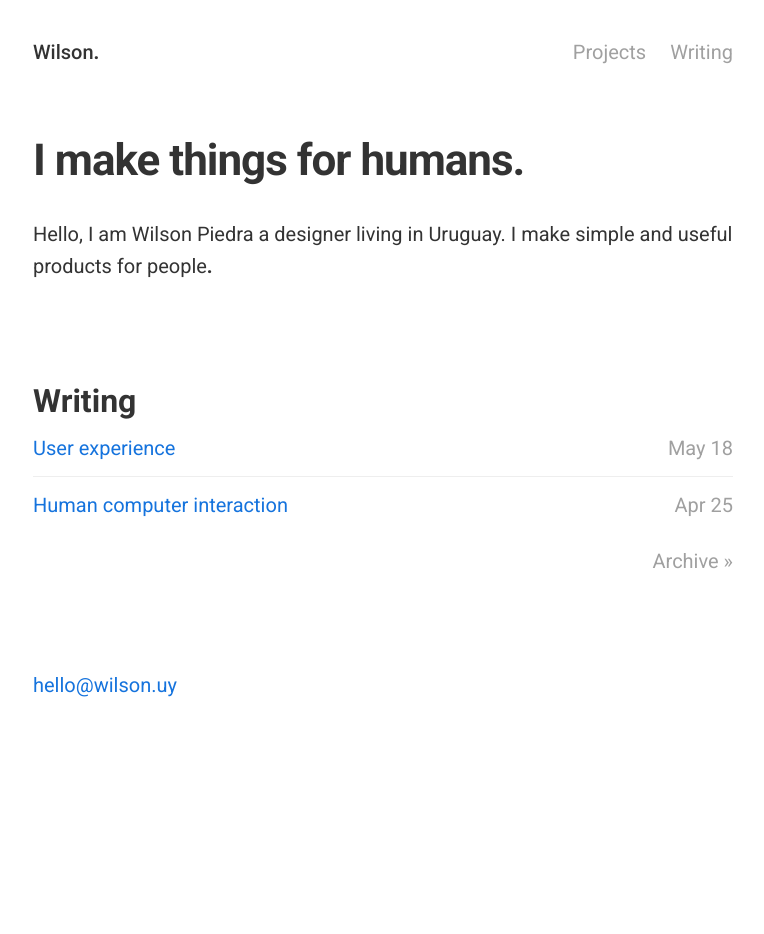
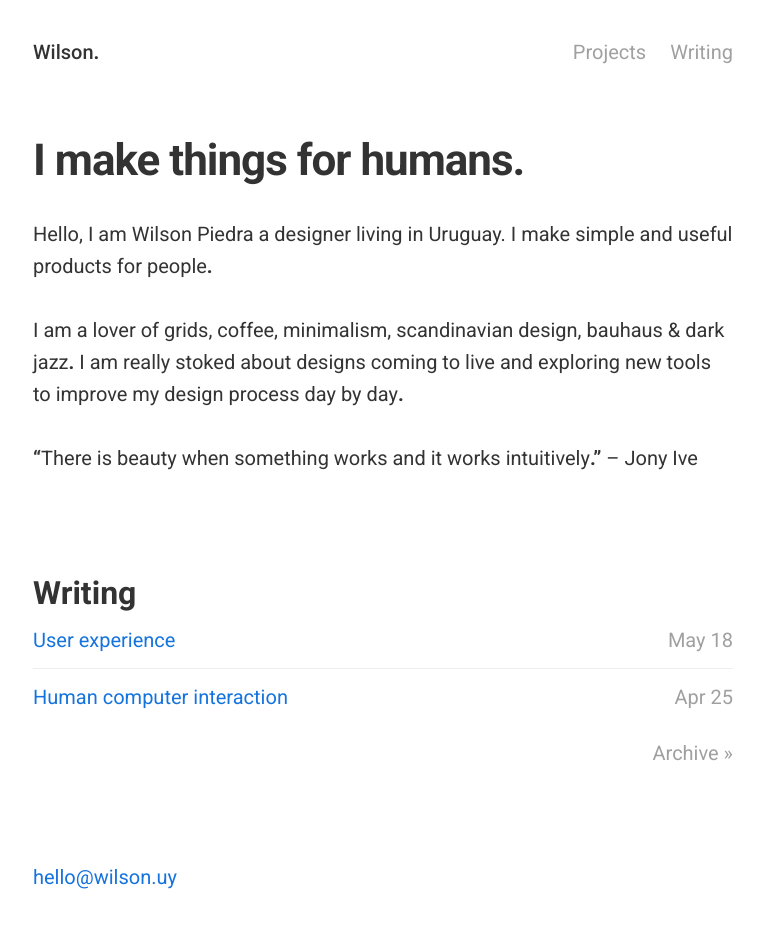
Before and after one commit to wilsonpiedra/wilsonpiedra.github.io, a Jekyll site: the page built from index2.html, in a window 1280 px wide. Shown: the whole page, without its empty margins (257-1021 px from the left). Built offline with Jekyll 4.4.1, drawn with Linux system fonts in a browser that asks for light colours; before the commit the page ends 900 px from its top, so only the background shows below that.

Commit message:
Create index2.html

```diff
--- a/index2.html
+++ b/index2.html
@@ -4,6 +4,8 @@ layout: default
 
 <h1>I make things for humans.</h1>
 <p>Hello, I am Wilson Piedra a designer living in Uruguay. I make simple and useful products for people<span id="dot">.</span></p>
+<p>I am a lover of grids, coffee, minimalism, scandinavian design, bauhaus & dark jazz<span id="dot">.</span> I am really stoked about designs coming to live and exploring new tools to improve my design process day by day<span id="dot">.</span></p>
+<p class="quote"><span id="dot">“</span>There is beauty when something works and it works intuitively<span id="dot">.”</span><span id="quote-author"> – Jony Ive</span></p>
 <div class="home">
 <h2>Writing</h2>
 <div class="writing">
```
